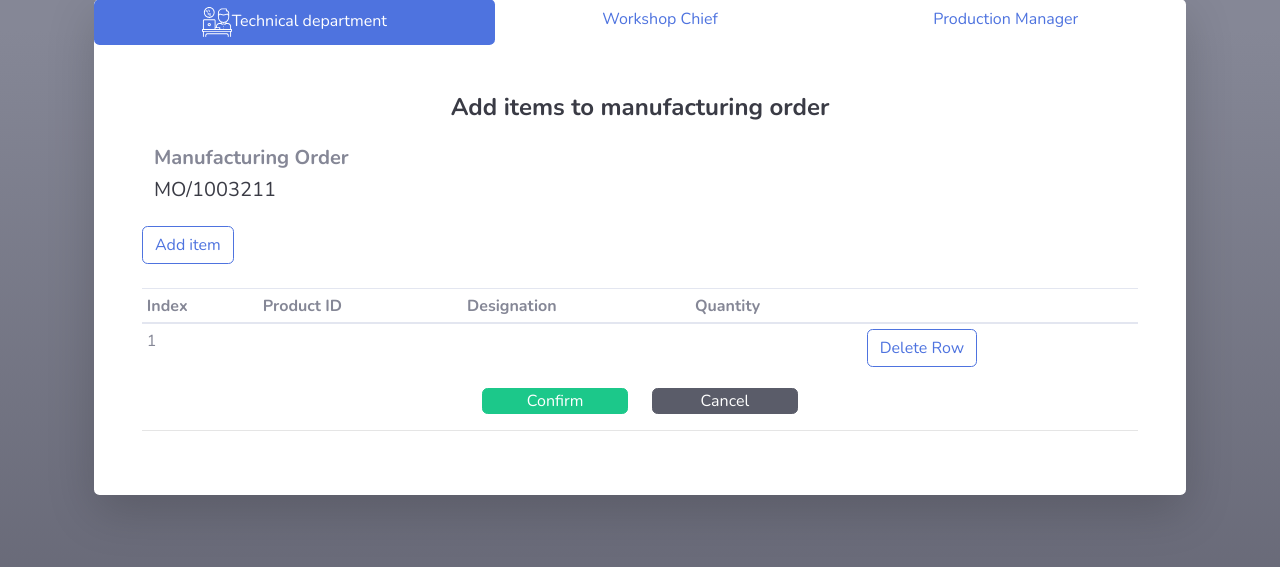
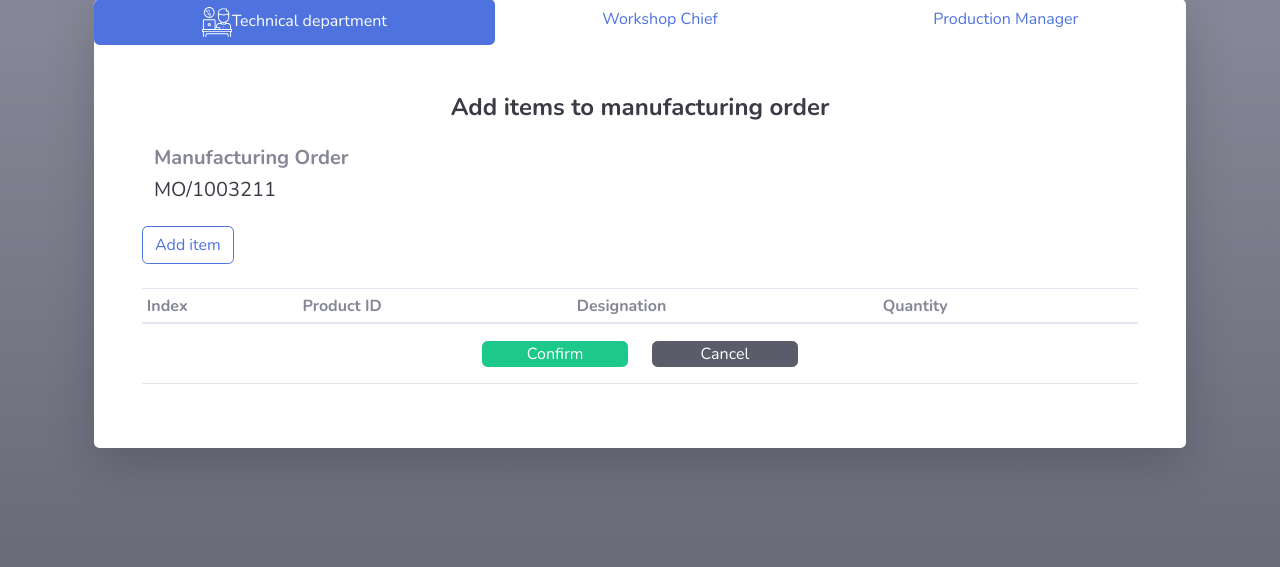
Before and after one commit to Imenkhessib/Gestion-de-production-Intelligente, a Django app: page /creation/ in a window 1280 px wide. Shown: the part 49-616 px from the top of the page. Run offline with Django 3.2, Linux system fonts and the light colour scheme; lists and menus that the app fills with data are empty; some libraries are stand-ins or nearby versions.

Commit message:
update2(22/03/2021)

```diff
--- a/static/js/popupform.js
+++ b/static/js/popupform.js
@@ -6,6 +6,6 @@ document.querySelector('.close').addEventListener('click',function(){
 document.querySelector('.bg-modal').style.display= 'none';
 });
 
-document.querySelector('addrow').addEventListener('click',function(){
+document.querySelector('clear').addEventListener('click',function(){
 document.querySelector('.bg-modal').style.display= 'none';
 });
--- a/templates/create_demand.html
+++ b/templates/create_demand.html
@@ -72,7 +72,7 @@
 						<table class="test table table-sm" id="itemstab">
 							<thead>
 							<tr>
-								<th scope="col">Index</th>
+								<th scope="col" >Index</th>
 								<th scope="col">Product ID</th>
 								<th scope="col">Designation</th>
 								<th scope="col">Quantity</th>
@@ -80,14 +80,6 @@
 							</tr>
 							</thead>
 							<tbody class="detail">
-							<tr>
-								<td class="count"></td>
-								<td></td>
-								<td></td>
-								<td></td>
-								<td><input type="button" class="btn btn-outline-primary" id="remove" value="Delete Row">
-								</td>
-							</tr>
 
 							</tbody>
 						</table>
@@ -136,7 +128,7 @@
 			</div>
 			<div class="form-group">
 				<input class="btn btn-success btn-icon-split " type="submit" value="Add" id="addrow" style="width:30%"/>
-				<button class="btn btn-dark btn-icon-split " type="reset" value="Reset" style="width:30%">Cancel
+				<button class="btn btn-dark btn-icon-split " type="reset" value="Reset" id="clear" style="width:30%">Cancel
 				</button>
 			</div>
 
```
